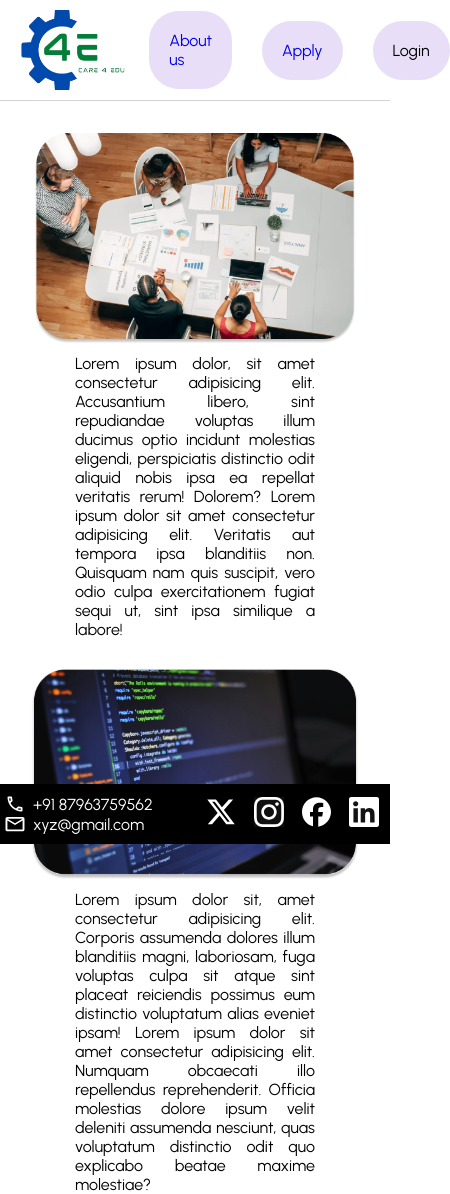
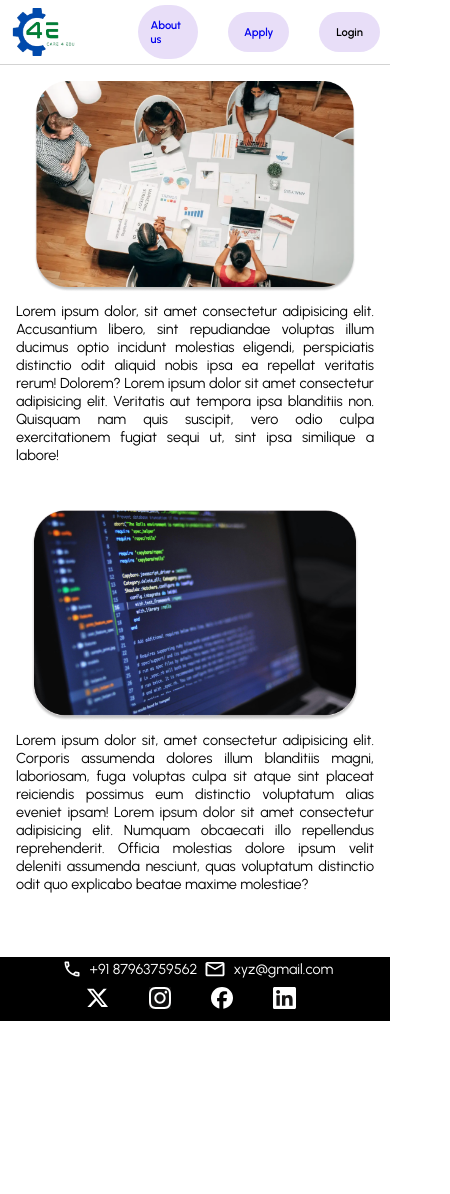
Before and after one commit to Chandan-CV/job-application, a React (Vite) app: page /aboutus in a window 390 px wide. Shown: the whole page, 450 px wide, since content can reach past the window. After the commit the page ends 1021 px from the top, so only its background shows below. Built offline with nearby package versions, Linux system fonts and the light colour scheme; no server answers.

Commit message:
responsive ig

```diff
--- a/src/assets/components/footer/footer.jsx
+++ b/src/assets/components/footer/footer.jsx
@@ -4,14 +4,16 @@ const Footer = () => {
   return (
     <div className={styles.footer}>
       <div className={styles.left}>
-        <span className={styles.contact}>
+        <div className={styles.contact}>
+          <div className={styles.contactinfo}>
           <img src="phone.svg" className={styles.icon} />
           <span>+91 87963759562</span>
-        </span>
-        <span className={styles.contact}>
+          </div>
+          <div className={styles.contactinfo}>
           <img src="contact.svg" className={styles.icon} />
           <span>xyz@gmail.com</span>
-        </span>
+          </div>
+        </div>
       </div>
       <div className={styles.right}>
         <a href="">
--- a/src/assets/components/footer/footer.module.css
+++ b/src/assets/components/footer/footer.module.css
@@ -1,10 +1,10 @@
 .footer{
     background-color: black;
-    height:60px;
+    height:4rem;
     display: flex;
     width: 100%;
     bottom: 0;
-    position: fixed;
+    position: relative;
 }
 
 .img{
@@ -35,6 +35,37 @@
 }
 
 .contact {
+    margin-top: 2px;
+    display: flex;
+    flex-direction: column;
+    align-items: center;
+    gap: 0.2rem;
+}
+
+.contactinfo {
     display: flex;
     align-items: center;
 }
+
+@media only screen and (max-width: 600px) {
+    .footer {
+        flex-direction: column;
+    }
+
+    .right {
+        justify-content: center;
+        margin-right: 0;
+        align-items: center;
+        gap: 2rem;
+    }
+
+    .img {
+        height: 1.4rem;
+    }
+
+    .contact {
+        font-size: 0.9rem;
+        justify-content: center;
+        flex-direction: row;
+    }
+}
--- a/src/assets/components/navbar/navbar.module.css
+++ b/src/assets/components/navbar/navbar.module.css
@@ -30,15 +30,33 @@
     justify-content: center;
     align-items: center;
     gap:30px;
-    margin-right: 10px;
+    padding-right: 10px;
 }
 
 .page{
+    font-weight: bold;
     display: flex;
     justify-content: center;
     background-color: rgba(232, 222, 248, 1);
-    width: 20%;
+    width: 90px;
     border-radius: 30px;
-    padding: 20px;;
+    padding: 20px;
     cursor: pointer;
 }
+
+@media only screen and (max-width: 600px) {
+    .img{
+        height: 3rem;
+    }
+
+    .navbar {
+        height: 4rem;
+    }
+
+    .page {
+        font-weight: 600;
+        width: 2.2rem;
+        padding: 0.8rem;
+        font-size: 0.7rem;
+    }
+}
--- a/src/assets/pages/about-us/aboutus.module.css
+++ b/src/assets/pages/about-us/aboutus.module.css
@@ -5,9 +5,15 @@
     align-items: center;
     margin-top: 2rem;
     justify-content: center;
+    margin-bottom: 4rem;
 }
 
-.bottom, .top {
+.top {
+    margin-bottom: 1rem;
+}
+
+.bottom,
+.top {
     width: 100%;
     display: flex;
     flex-direction: row;
@@ -16,7 +22,7 @@
 }
 
 .image {
-    height: 32vh;
+    height: 12rem;
     margin-left: 20px;
     margin-right: 20px;
 }
@@ -37,10 +43,15 @@ p {
 
 @media only screen and (max-width: 600px) {
 
-    .container{
-        gap:30px;
+    .container {
+        gap: 30px;
+        margin-left: 1rem;
+        margin-right: 1rem;
+        margin-top: 1rem;
     }
-    .bottom, .top {
+
+    .bottom,
+    .top {
         width: 100%;
         display: flex;
         flex-direction: column;
@@ -48,25 +59,21 @@ p {
         justify-content: center;
     }
 
-    .bottom{
+    .bottom {
         flex-direction: column-reverse;
     }
 
     .image {
         height: 25vh;
-
     }
 
-p {
-    max-width: 15rem;
-    max-width: 15rem;
-    text-align: justify;
-}
-.righttext,
+    p {
+        font-size: 0.9rem;
+    }
+
+    .righttext,
     .lefttext {
-        margin: 0;
+        margin: 0 0 0 0;
         margin-top: 10px;
     }
-
-
 }
--- a/src/assets/pages/apply/Apply.jsx
+++ b/src/assets/pages/apply/Apply.jsx
@@ -1,30 +1,27 @@
-import { useContext } from 'react';
-import styles from './apply.module.css'
-import Page1 from './page1/Page1';
-import { UserContext } from '../../../App';
+import { useContext } from "react";
+import styles from "./apply.module.css";
+import Page1 from "./page1/Page1";
+import { UserContext } from "../../../App";
 const Apply = () => {
   const user = useContext(UserContext);
 
-    if(user){
-        return(
+  if (user) {
+    return (
       <div className={styles.container}>
         <div className={styles.bar}>
           <span>
-                <img  src='/school.svg' className={styles.svg}/>
+            <img src="/school.svg" className={styles.svg} />
           </span>
           <span>
-                <img src='account_circle.svg' className={styles.svg}/>
+            <img src="account_circle.svg" className={styles.svg} />
           </span>
           <span className={styles.line}></span>
         </div>
-            <Page1  />
+        <Page1 />
       </div>
     );
   }
-return(
-<card className={styles.login}>Please Login
-</card>
-);
-}
+  return <div className={styles.login}>Please Login</div>;
+};
 
 export default Apply;
--- a/src/assets/pages/apply/apply.module.css
+++ b/src/assets/pages/apply/apply.module.css
@@ -45,26 +45,27 @@ body {
     font-size: 2.5rem;
 }
 
-/* Media query for screens 600px or less */
 @media (max-width: 600px) {
     .container {
-        margin-top: 10px; /* Adjust margin top */
+        margin-top: 10px;
     }
 
     .bar {
-        width: 90%; /* Adjust width */
+        width: 90%;
+        height: 5rem;
     }
 
     .svg {
-        height: 65px; /* Adjust SVG height */
+        height: 3rem;
     }
 
     .line {
-        width: 25%; /* Adjust line width */
-        left: 37.5%; /* Adjust line position */
+        width: 25%;
+        left: 37%;
     }
 
     .login {
-        font-size: 2rem; /* Adjust font size */
+        font-size: 2rem;
+        height: 85vh;
     }
 }
--- a/src/assets/pages/apply/page1/page1.module.css
+++ b/src/assets/pages/apply/page1/page1.module.css
@@ -4,11 +4,6 @@
     align-items: center;
     margin-top: 55px;
     padding-bottom: 80px;
-}
-
-.label {
-    background-color: rgba(232, 222, 248, 1);
-    height: 40px;
 }
 
 .form {
@@ -18,6 +13,7 @@
     align-items: center;
     height: 100%;
     width: 100%;
+    max-width: 400px;
     gap: 30px;
     font-size: 1rem;
 }
@@ -25,7 +21,7 @@
 .inputcontain {
     display: flex;
     gap: 30px;
-    width: 100%;
+    width: 65vw;
     justify-content: space-between;
     align-items: center;
 }
@@ -38,6 +34,7 @@
     align-items: center;
     justify-content: center;
     box-shadow: 3px 3px 3px #888888;
+    background-color: rgba(232, 222, 248, 1);
 }
 
 .fileInputContainer {
@@ -94,3 +91,44 @@
     align-items: center;
     gap: 20px;
 }
+
+@media only screen and (max-width: 600px) {
+    .formcontainer {
+        margin-top: 1.2rem;
+        width: 90vw;
+        padding-bottom: 2rem;
+    }
+
+    .inputcontain {
+        width: 100%;
+    }
+
+    .label {
+        font-size: 0.8rem;
+        height: 1.2rem;
+        width: 3rem;
+        padding: 0.5rem;
+    }
+
+    .input {
+        width: 55vw;
+        font-size: 0.8rem;
+    }
+
+    .submit {
+        font-size: 0.8rem;
+        width: 50vw;
+        height: 2.5rem;
+        padding: 1rem;
+        margin-top: 1rem;
+        margin-bottom: 1rem;
+    }
+
+    .fileInputLabel {
+        font-size: 0.8rem;
+    }
+
+    .resumetitle {
+        font-size: 0.8rem;
+    }
+}
--- a/src/assets/pages/home/home.module.css
+++ b/src/assets/pages/home/home.module.css
@@ -1,5 +1,5 @@
 .background {
-    height: 80vh;
+    height: 76vh;
     overflow: hidden;
 }
 
@@ -9,3 +9,9 @@
     object-fit: cover;
     object-position: top center;
 }
+
+@media only screen and (max-width: 600px) {
+    .background {
+        height: 85vh;
+    }
+}
```
Lines whose indentation alone changed are shown as unchanged.
